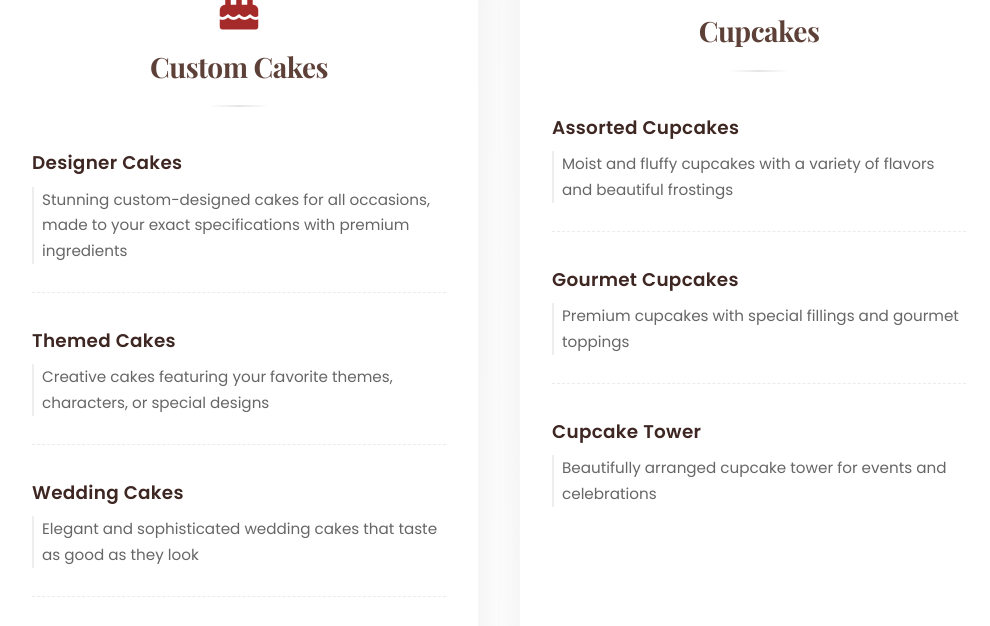
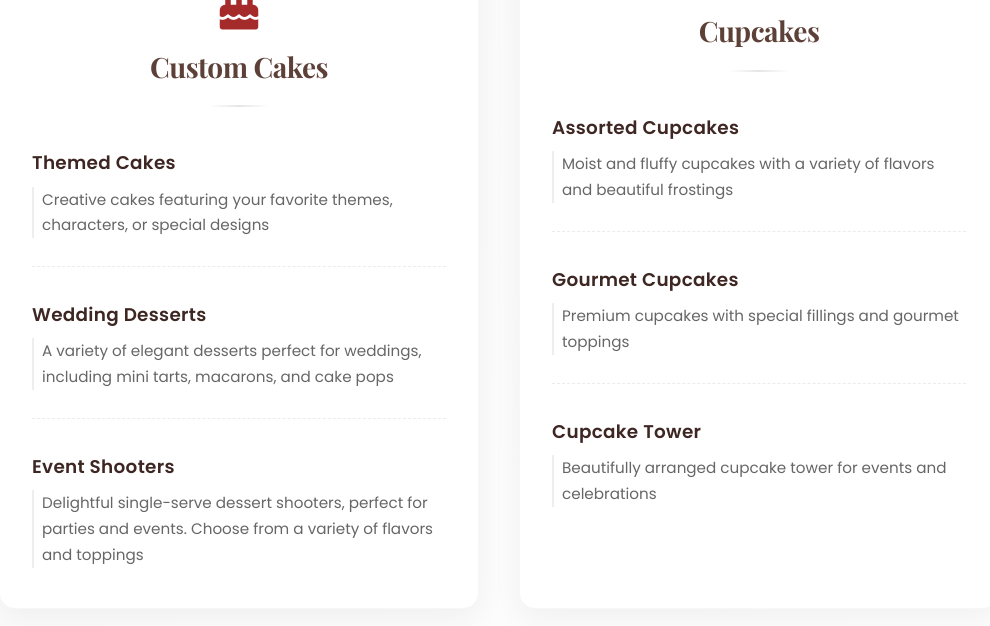
Before and after one commit to presi007/haus_of_crumbs, a plain HTML site: page index.html in a window 1280 px wide. Shown: the part 2079-2705 px from the top of the page, without its empty margins (141-1131 px from the left). Drawn offline with nearby package versions, Linux system fonts and the light colour scheme.

Commit message:
Add files via upload

```diff
--- a/index.html
+++ b/index.html
@@ -67,7 +67,7 @@
                 </div>
                 <div class="about-image">
                     <div class="image-frame">
-                        <img src="1.jpeg" alt="Our Bakery">
+                        <img src="7.jpeg" alt="Our Bakery">
                     </div>
                 </div>
             </div>
@@ -88,16 +88,8 @@
                     </div>
                     <ul class="menu-items">
                         <li>
-                            <div class="item-name">Designer Cakes</div>
-                            <div class="item-desc">Stunning custom-designed cakes for all occasions, made to your exact specifications with premium ingredients</div>
-                        </li>
-                        <li>
                             <div class="item-name">Themed Cakes</div>
                             <div class="item-desc">Creative cakes featuring your favorite themes, characters, or special designs</div>
-                        </li>
-                        <li>
-                            <div class="item-name">Wedding Cakes</div>
-                            <div class="item-desc">Elegant and sophisticated wedding cakes that taste as good as they look</div>
                         </li>
                         <li>
                             <div class="item-name">Wedding Desserts</div>
@@ -302,7 +294,7 @@
                 <h3>Our Location</h3>
                 <div class="map-container">
                     <iframe
-                        src="https://www.google.com/maps/embed?pb=!1m18!1m12!1m3!1d1501.1013543253708!2d17.0935!3d-22.5708!2m3!1f0!2f0!3f0!3m2!1i1024!2i768!4f13.1!3m3!1m2!1s0x1c5b5b3b3b3b3b3b%3A0x1c5b5b3b3b3b3b3b!2sWindhoek%2C%20Namibia!5e0!3m2!1sen!2s!4v1630000000000!5m2!1sen!2s"
+                        src="https://www.google.com/maps/embed?pb=!1m18!1m12!1m3!1d1501.1013543253708!2d17.06123!3d-22.57329!2m3!1f0!2f0!3f0!3m2!1i1024!2i768!4f13.1!3m3!1m2!1s0x0%3A0x0!2zMjLCsDM0JzIz.8iNDMiLCIxN8KwMDMnNDAuNCJFIg!5e0!3m2!1sen!2s!4v1630000000000!5m2!1sen!2s"
                         width="100%"
                         height="400"
                         style="border:0;"
```
Also changed, not shown: 7.jpeg (added).
